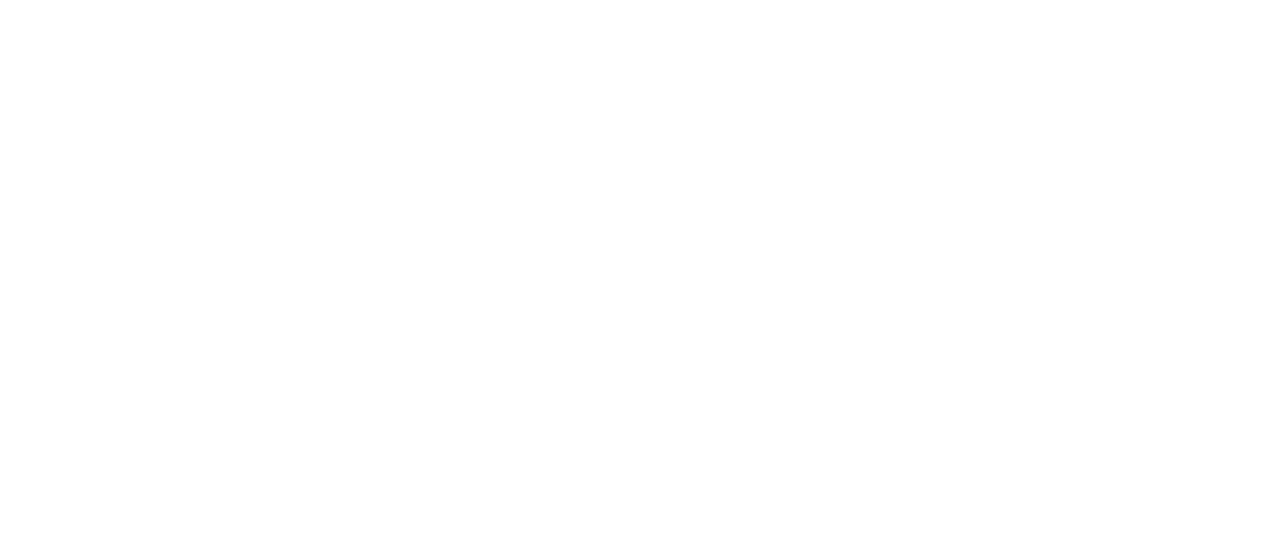
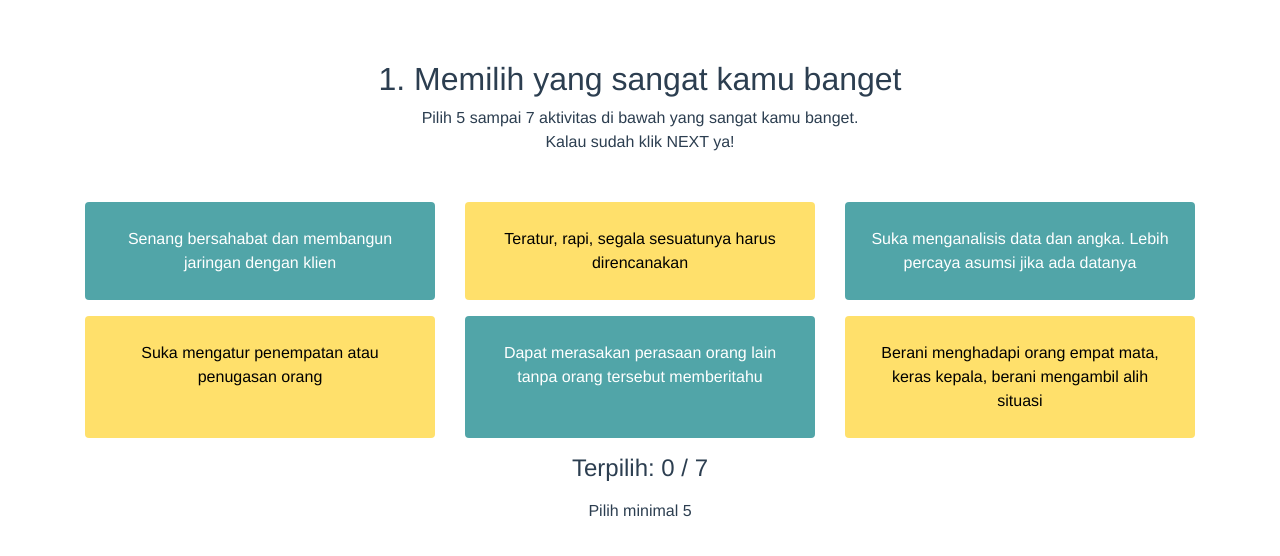
Before and after one commit to renaism/temali-lastt-old, a Vue app: page /#/test in a window 1280 px wide. Shown: the top 556 px of the page. Built offline with nearby package versions, Linux system fonts and the light colour scheme.

Commit message:
make all the test phase to one page

```diff
--- a/src/App.vue
+++ b/src/App.vue
@@ -1,82 +1,10 @@
 <template>
   <div id="app">
-    <div id="nav">
-      <!-- <router-link to="/">Home</router-link> |
-      <router-link to="/about">About</router-link> -->
-    </div>
     <div class="container">
-      <router-view v-bind="{options: options, selectedCount: selectedCount}" v-on:sel-opt="selectOption"/>
+      <router-view />
     </div>
   </div>
 </template>
-
-<script>
-export default {
-  data () {
-    return {
-      options: [
-        {
-          label: "Senang bersahabat dan membangun jaringan dengan klien",
-          trait: "AMB", selected: 0
-        },
-        {
-          label: "Teratur, rapi, segala sesuatunya harus direncanakan",
-          trait: "ADM", selected: 0
-        },
-        {
-          label: "Suka menganalisis data dan angka. Lebih percaya asumsi jika ada datanya",
-          trait: "ANA", selected: 0
-        },
-        {
-          label: "Suka mengatur penempatan atau penugasan orang",
-          trait: "ARA", selected: 0
-        },
-        {
-          label: "Dapat merasakan perasaan orang lain tanpa orang tersebut memberitahu",
-          trait: "CAR", selected: 0
-        },
-        {
-          label: "Berani menghadapi orang empat mata, keras kepala, berani mengambil alih situasi",
-          trait: "CMD", selected: 0
-        },
-      ],
-      selectedCount: {1: 0, 2: 0, 3: 0, 4: 0}
-      //   "Senang mengkomunikasikan sesuatu dengan cara yang mudah dimengerti",
-      //   "Punya banyak imajinasi dan ide baik modifikasi dari yang lama maupun baru sama sekali",
-      //   "Dapat menterjemahkan ide menjadi sebuah rancangan berkonsep",
-      //   "Selalu berpikir 'pasti ada jalan atau cara yang lebih baik' dan seringkali menemukannya",
-      //   "Selalu ingin memajukan orang lain dan senang melihat kemajuan orang",
-      //   "Teliti, suka mengumpulkan dan mempelajari informasi terkait nilai, mutu, kepentingan, dan kondisi",
-      //   "Senang mempelajari latar belakang sesuatu, mengolah pikiran, dan menyendiri",
-      //   "Senang menjelaskan arti atau makna dari sesuatu",
-      //   "Suka mengumpulkan dan menyusun informasi secara teratur untuk dipublikasikan",
-      //   "Senang merencanakan strategi agar sesuatu dapat diketahui sekumpulan orang",
-      //   "Berusaha mencari titik tengah dan mengusahakan perdamaian dalam konflik",
-      //   "Senang memberi semangat kepada orang lain"
-      // ]
-    }
-  },
-  methods: {
-    selectOption(data) {
-      const option = this.options.find(opt => opt.id === data.id)
-      if (option.selected === 0 && this.selectedCount[data.number] < 3) {
-        option.selected = data.number;
-        this.selectedCount[data.number]++;
-      }
-      else if (option.selected !== 0) {
-        option.selected = 0;
-        this.selectedCount[data.number]--;
-      }
-    }
-  },
-  created() {
-    let id = 0
-    for (const option of this.options) {
-      option["id"] = id++;
-    }
-  }
-}
-</script>
 
 <style>
 #app {
--- a/src/router.js
+++ b/src/router.js
@@ -21,24 +21,9 @@ export default new Router({
       component: () => import(/* webpackChunkName: "about" */ './views/About.vue')
     },
     {
-      path: '/test/1',
+      path: '/test',
+      name: 'test',
       component: Test,
-      props: { number: 1, type: "sangat kamu banget" }
-    },
-    {
-      path: '/test/2',
-      component: Test,
-      props: { number: 2, type: "lumayan kamu banget" }
-    },
-    {
-      path: '/test/3',
-      component: Test,
-      props: { number: 3, type: "sangat nggak kamu banget" }
-    },
-    {
-      path: '/test/4',
-      component: Test,
-      props: { number: 4, type: "lumayan nggak kamu banget" }
     }
   ]
 })
--- a/src/views/Home.vue
+++ b/src/views/Home.vue
@@ -1,7 +1,7 @@
 <template>
   <div class="home jumbotron">
     <h1 class="mb-5">Light Assessment Strength Typology Test</h1>
-    <router-link to="/test/1">
+    <router-link to="/test">
       <button class="btn-lg btn-primary">MULAI</button>
     </router-link>
   </div>
--- a/src/views/Test.vue
+++ b/src/views/Test.vue
@@ -1,15 +1,11 @@
 <template>
   <div class="test">
-    <TestHeader :number="number" :type="type" />
+    <TestHeader :number="number" :type="type[number]" />
     <TestOptions :number="number" :options="options" @sel-opt="selectOption"/>
     <h4 class="mb-3">Terpilih: {{ selectedCount[number] }} / 7</h4>
     <div class="nav-buttons mb-3">
-      <router-link v-if="number > 1" :to="'/test/'+(number-1)">
-        <button class="btn-lg btn-primary ml-3 mr-3">&lt;&lt; BACK</button>
-      </router-link>
-      <router-link v-if="number < 4 && selectedCount[number] > 0" :to="'/test/'+(number+1)">
-        <button class="btn-lg btn-primary ml-3 mr-3">NEXT &gt;&gt;</button>
-      </router-link>
+      <button v-if="number > 1" @click="previousPage()" class="btn-lg btn-primary ml-3 mr-3">&lt;&lt; BACK</button>
+      <button v-if="number < 4 && selectedCount[number] > 0" @click="nextPage()" class="btn-lg btn-primary ml-3 mr-3">NEXT &gt;&gt;</button>
       <router-link v-else-if="selectedCount[number] > 0" :to="'/'" replace>
         <button class="btn-lg btn-primary ml-3 mr-3">FINISH</button>
       </router-link>
@@ -28,15 +24,67 @@ export default {
     TestHeader,
     TestOptions
   },
-  props: ["number", "type", "options", "selectedCount"],
+  data () {
+    return {
+      number: 1,
+      type: ["", "sangat kamu banget", "lumayan kamu banget", "sangat nggak kamu banget", "lumayan nggak kamu banget"],
+      options: [
+        {
+          label: "Senang bersahabat dan membangun jaringan dengan klien",
+          trait: "AMB", selected: 0
+        },
+        {
+          label: "Teratur, rapi, segala sesuatunya harus direncanakan",
+          trait: "ADM", selected: 0
+        },
+        {
+          label: "Suka menganalisis data dan angka. Lebih percaya asumsi jika ada datanya",
+          trait: "ANA", selected: 0
+        },
+        {
+          label: "Suka mengatur penempatan atau penugasan orang",
+          trait: "ARA", selected: 0
+        },
+        {
+          label: "Dapat merasakan perasaan orang lain tanpa orang tersebut memberitahu",
+          trait: "CAR", selected: 0
+        },
+        {
+          label: "Berani menghadapi orang empat mata, keras kepala, berani mengambil alih situasi",
+          trait: "CMD", selected: 0
+        },
+      ],
+      selectedCount: {1: 0, 2: 0, 3: 0, 4: 0}
+    }
+  },
   methods: {
     selectOption(id) {
-      const data = {
-        number: this.number,
-        id: id,
+      const option = this.options.find(opt => opt.id === id)
+      if (option.selected === 0 && this.selectedCount[this.number] < 3) {
+        option.selected = this.number;
+        this.selectedCount[this.number]++;
       }
-      this.$emit('sel-opt', data)
+      else if (option.selected !== 0) {
+        option.selected = 0;
+        this.selectedCount[this.number]--;
+      }
+    },
+    nextPage() {
+      if (this.number < 4) {
+        this.number++;
+      }
+    },
+    previousPage() {
+      if (this.number > 1) {
+        this.number--;
+      }
     }
   },
+  created() {
+    let id = 0
+    for (const option of this.options) {
+      option["id"] = id++;
+    }
+  }
 }
 </script>
```
